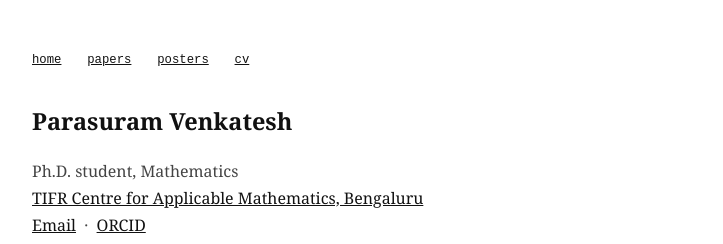
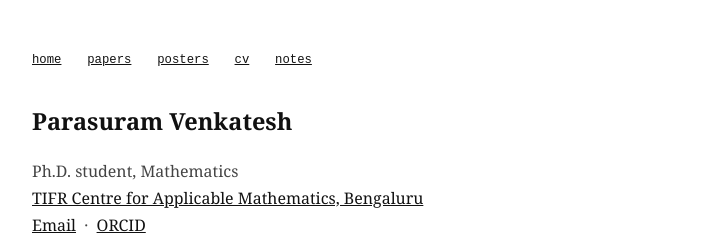
Before and after one commit to parasuramv/parasuramv.github.io, a Jekyll site: the page built from index.html, in a window 1280 px wide. Shown: the top 244 px of the page, without its empty margins (278-1001 px from the left). Built offline with Jekyll 4.4.1, drawn with Linux system fonts in a browser that asks for light colours.

Commit message:
Link notes from the nav

```diff
--- a/_layouts/default.html
+++ b/_layouts/default.html
@@ -14,6 +14,7 @@
   <a href="/papers.html">papers</a>
   <a href="/posters.html">posters</a>
   <a href="/cv.pdf">cv</a>
+  <a href="/notes/">notes</a>
 </nav>
 
 {{ content }}
```
